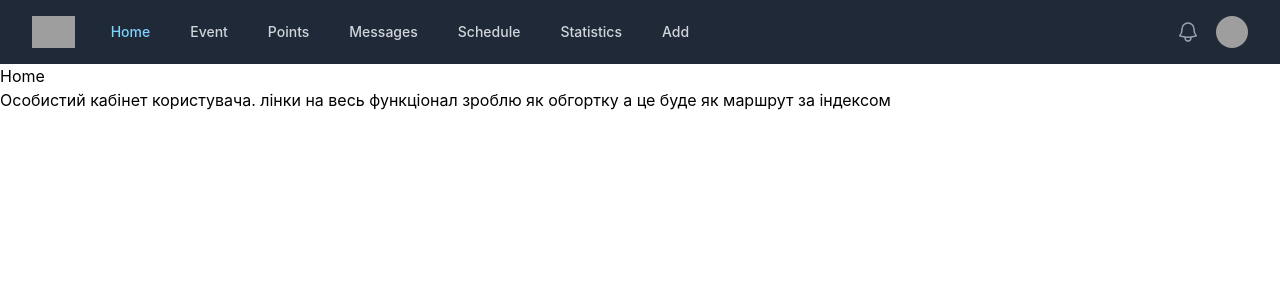
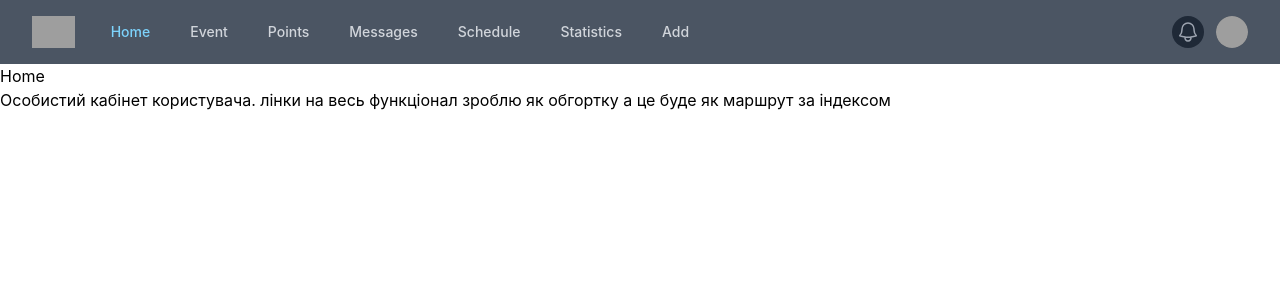
Before and after one commit to SofiiaShevtsova/school-time, a React (Create React App) app: page /1 in a window 1280 px wide. Shown: the top 300 px of the page. Built offline with nearby package versions, Linux system fonts and the light colour scheme; grey boxes are pictures that could not be loaded.

Commit message:
do all navigations

```diff
--- a/src/components/Navigation/Navigation.jsx
+++ b/src/components/Navigation/Navigation.jsx
@@ -27,7 +27,7 @@ const Navigation = () => {
       <>
          <Disclosure
             as="nav"
-            className="bg-gray-800"
+            className="bg-gray-600"
          >
             {({ open }) => (
                <>
@@ -177,8 +177,8 @@ const Navigation = () => {
                         {navigation.map((item) => (
                            <Disclosure.Button
                               key={item.name}
-                              as="a"
-                              href={item.href}
+                              as={Link}
+                              to={item.url}
                               className={classNames(
                                  item.current
                                     ? 'bg-gray-900 text-white'
```
